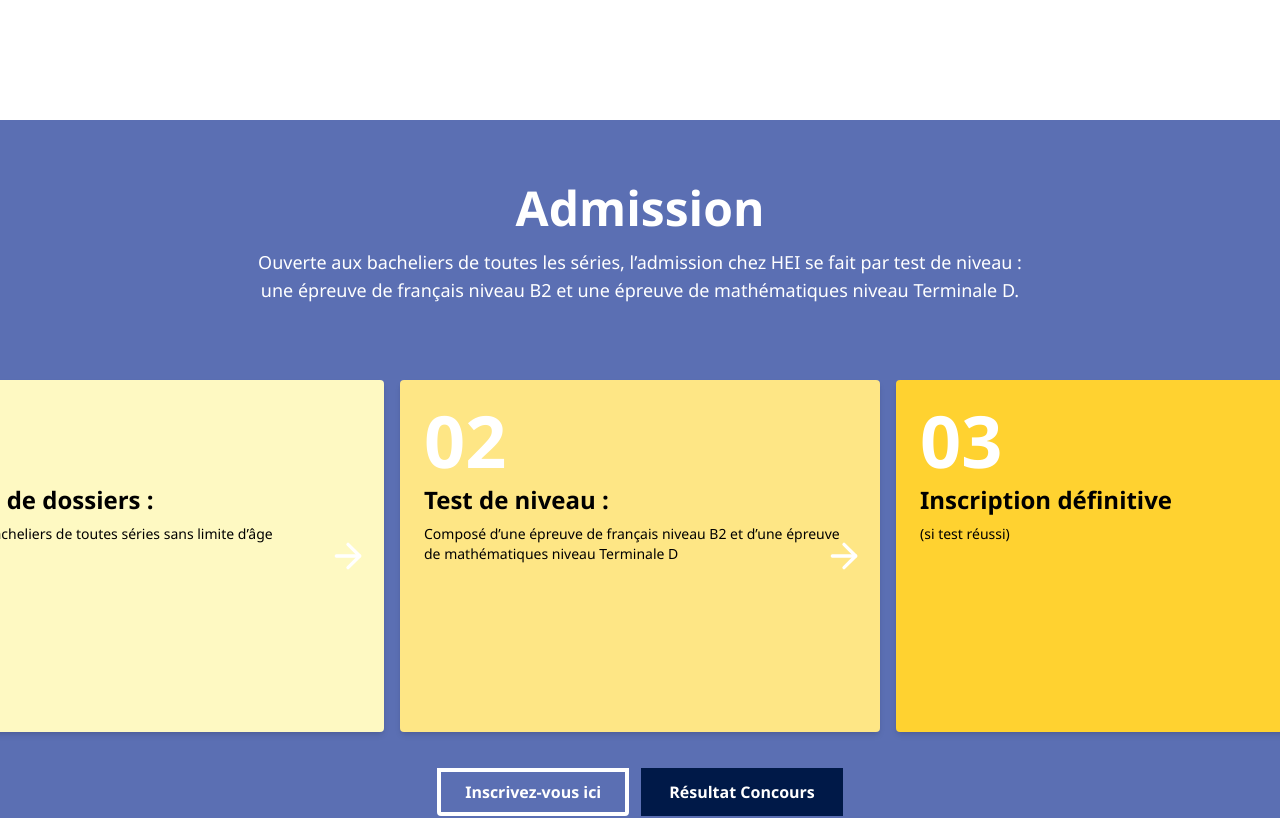
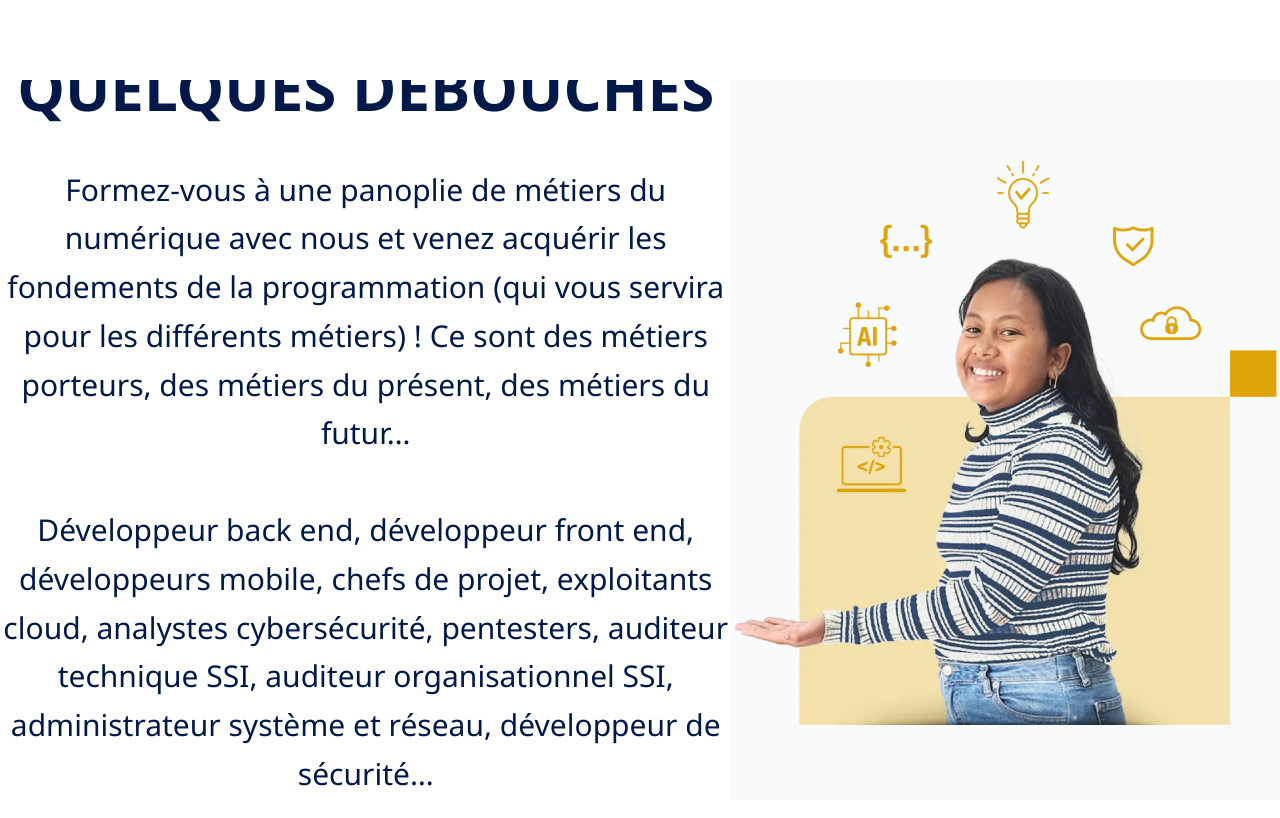
Before and after one commit to Koloina01/Hei.school, a React (Vite) app: page / in a window 1280 px wide. Shown: the part 1040-1858 px from the top of the page. Built offline with nearby package versions, Linux system fonts and the light colour scheme.

Commit message:
Adding the outlets.jsx component to the project

```diff
--- a/src/App.jsx
+++ b/src/App.jsx
@@ -2,6 +2,7 @@
 import Navbar from './Components/Navbar';
 import Admission from './Components/Admission';
 import First_section from './Components/First_section'
+import Outlets from './Components/Outlets';
 
 function App() {
   const [count, setCount] = useState(0)
@@ -10,6 +11,7 @@
     <>
       <Navbar />
       <First_section />
+      <Outlets/>
       <Admission />
     </>
   )
--- /dev/null
+++ b/src/Components/Outlets.jsx
@@ -0,0 +1,48 @@
+import React from "react";
+import logo from "../assets/Logo-HEI.png";
+import womanImage from "..//assets/Woman.webp"
+import "../Styles/Navbar.css";
+
+export default function Outlets() {
+  return (
+    <div className="w-full min-h-screen bg-white flex items-center justify-center p-.1">
+      <div className="w-full max-w-[1800px] h-[90vh] bg-white flex flex-col lg:flex-row rounded-none  overflow-hidden">
+
+        <div className="w-full lg:w-[60%] h-full p-8 md:p-12 lg:p-16 overflow-y-auto flex flex-col items-center justify-center">
+          <div className="w-full max-w-4xl text-center space-y-16">
+            <h1 className="text-4xl md:text-5xl lg:text-6xl font-bold text-[#001948]">
+              QUELQUES DÉBOUCHÉS
+            </h1><br></br>
+            <br></br>
+
+            <div className="space-y-12 text-center">
+              <p className="text-xl md:text-2xl lg:text-3xl text-[#001948] leading-relaxed">
+              Formez-vous à une panoplie de métiers du numérique avec nous
+             et venez acquérir les fondements de la programmation
+             (qui vous servira pour les différents métiers) ! Ce sont des métiers porteurs, des métiers du présent, des métiers du futur…
+              </p><br></br>
+              <br></br>
+
+              <p className="text-xl md:text-2xl lg:text-3xl text-[#001948] leading-relaxed">
+                Développeur back end, développeur front end, développeurs mobile, chefs de projet,
+                exploitants cloud, analystes cybersécurité, pentesters, auditeur technique SSI,
+                auditeur organisationnel SSI, administrateur système et réseau, développeur de sécurité…
+              </p><br></br>
+            </div>
+          </div>
+        </div>
+
+        <div className="w-full lg:w-[45%] h-full bg-gray-50 flex items-center justify-center p-7 md:p-12 lg:p-16">
+         <div className="flex flex-col items-center justify-center w-full h-full">
+           <img
+             src={womanImage}
+             alt="Illustration métiers"
+             className="w-full h-auto max-h-[80vh] object-contain"
+           />
+         </div>
+        </div>
+
+      </div>
+    </div>
+  );
+}
--- /dev/null
+++ b/src/Styles/Etudes.css
@@ -0,0 +1,3 @@
+.Admission {
+    margin-top: 10rem;
+}
--- /dev/null
+++ b/src/Styles/Navbar.css
@@ -0,0 +1,60 @@
+* {
+    margin: 0;
+    padding: 0;
+    font-family: 'Segoe UI', Tahoma, Geneva, Verdana, sans-serif;
+}
+
+/*.logo-hei {
+    width: 6vw;
+    height: 7vh;
+}*/
+
+/*nav {
+    background-color: #001948;
+    font-size: 1.1rem;
+}*/
+
+.navbar-big-container {
+    display: flex;
+    flex-direction: row;
+    justify-content: space-around;
+    align-items: center;
+}
+
+.navbar-container {
+    display: flex;
+    flex-direction: row;
+    gap: 2rem;
+    align-items: center;
+    padding: 2rem;
+}
+
+.navbar-menu {
+    display: flex;
+    flex-direction: row;
+    align-items: center;
+}
+
+.navbar-link {
+    display: flex;
+    flex-direction: row;
+    gap: 2rem;
+}
+
+.navbar-navlink {
+    text-decoration-line: none;
+    color: white;
+}
+
+.navbar-navlink:hover {
+    color: #dfa408;
+}
+
+.button {
+    background-color: #dfa408;
+    border: none;
+    padding: 0.5rem;
+    border-radius: 0.25rem;
+    font-size: 1.1rem;
+    color: white;
+}
```
